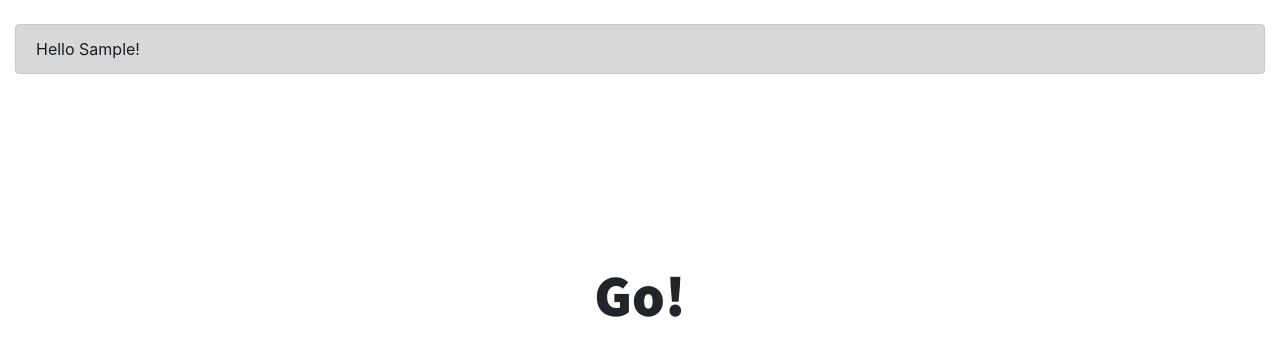
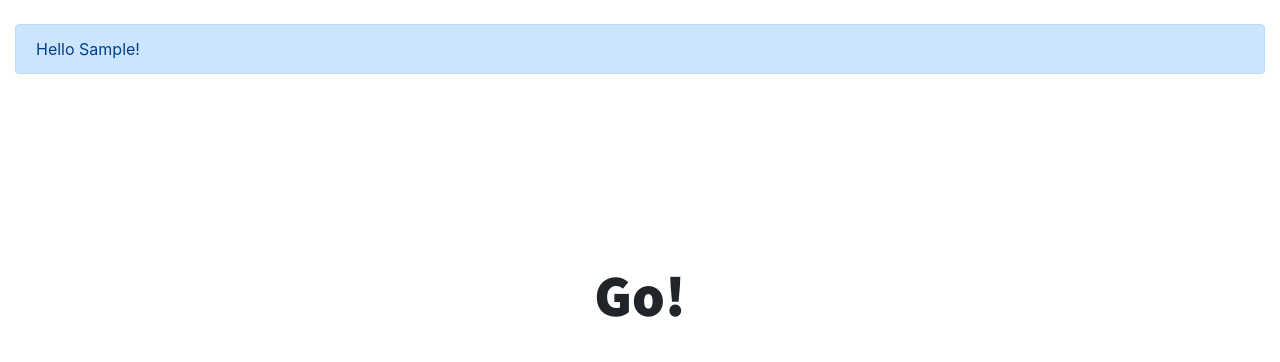
Before and after one commit to FSTUM/settool-v2, a Django app: page / in a window 1280 px wide. Shown: the part 58-420 px from the top of the page. Run offline with Django 3.2, Linux system fonts and the light colour scheme; the visitor is signed in with stand-in values (Sample User, id 1); data comes from the database, SQL or seed files in the repository; some libraries are stand-ins or nearby versions.

Commit message:
log-in message is now primary instead of dark ready->set->go is not visible anymore if no logged in

```diff
--- a/templates/main_index.html
+++ b/templates/main_index.html
@@ -6,7 +6,7 @@
 {% block content %}
 {% if user.is_authenticated %}
 <div
-    class="alert alert-dark"
+    class="alert alert-primary"
     role="alert"
 >
     {% if user.first_name %}
@@ -25,6 +25,7 @@
 {% endif %}
 {% endblock %}
 {% block after_content %}
+{% if user.is_authenticated %}
 <div class='no-scrollbar'>
     <div class="moving-letters">
         <h1 class="ml4">
@@ -34,8 +35,10 @@
         </h1>
     </div>
 </div>
+{% endif %}
 {% endblock %}
 {% block defered_script %}
+{% if user.is_authenticated %}
 <link
     crossorigin='anonymous'
     href='https://fonts.googleapis.com/css?family=Source+Sans+Pro:200,400,700,900'
@@ -138,4 +141,5 @@
             delay: 500,
         });
 </script>
+{% endif %}
 {% endblock %}
```
Lines whose indentation alone changed are shown as unchanged.
